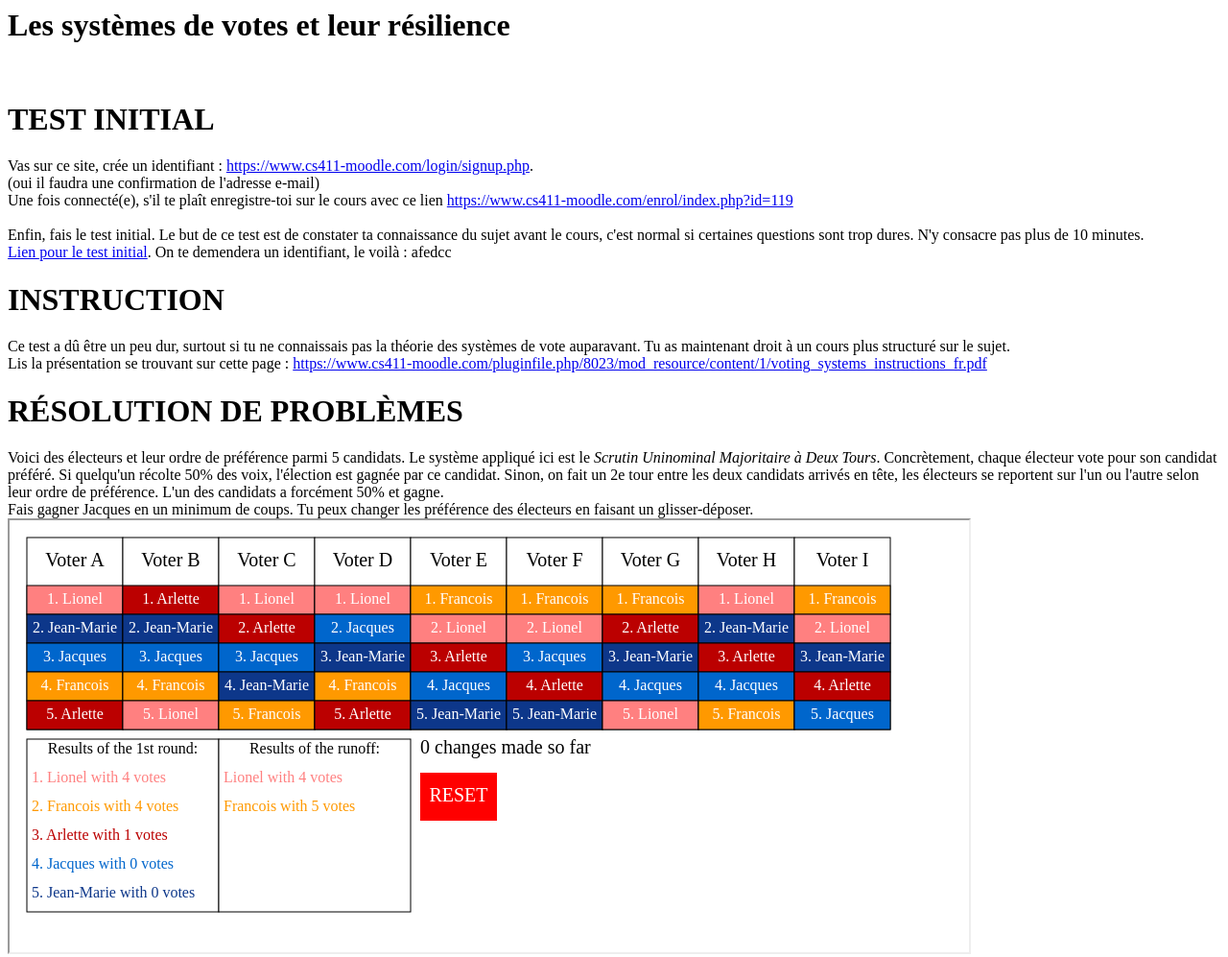
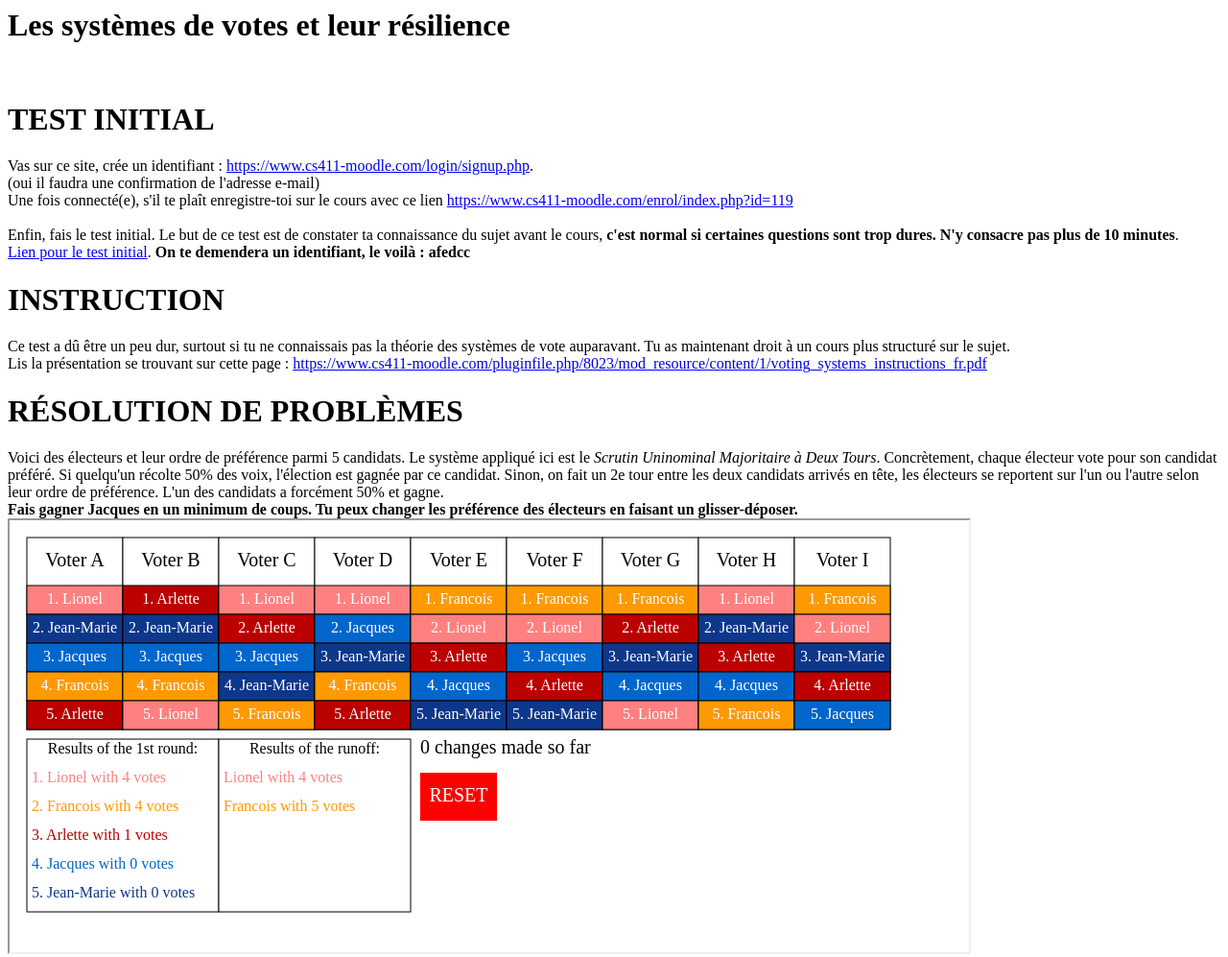
Before and after one commit to fabnem12/fabnem12.github.io, a plain HTML site: page i-ps.htm in a window 1280 px wide. Shown: the top 997 px of the page at 96% size. Drawn offline with Linux system fonts and the light colour scheme.

Commit message:
amélioration

```diff
--- a/i-ps.htm
+++ b/i-ps.htm
@@ -37,6 +37,8 @@ function checkCookie() {
       ident = "a" + Math.round(1000000 + Math.random() * (10000000-1)).toString(16);
       setCookie("ident", ident);
       init(ident);
+  } else if (ident.charAt(0) == "b") {
+    document.location.href = "https://fabnem12.github.io/ps-i.htm";
   } else {
     init(ident);
   }
@@ -58,9 +60,9 @@ function checkCookie() {
     Une fois connecté(e), s'il te plaît enregistre-toi sur le cours avec ce lien <a href="https://www.cs411-moodle.com/enrol/index.php?id=119">https://www.cs411-moodle.com/enrol/index.php?id=119</a>
     <br/>
     <br/>
-    Enfin, fais le test initial. Le but de ce test est de constater ta connaissance du sujet avant le cours, c'est normal si certaines questions sont trop dures. N'y consacre pas plus de 10 minutes.
+    Enfin, fais le test initial. Le but de ce test est de constater ta connaissance du sujet avant le cours, <b>c'est normal si certaines questions sont trop dures. N'y consacre pas plus de 10 minutes</b>.
     <br/>
-    <a href="https://www.cs411-moodle.com/mod/quiz/view.php?id=1232">Lien pour le test initial</a>. On te demendera un identifiant, le voilà : <span id="ident"></span>
+    <a href="https://www.cs411-moodle.com/mod/quiz/view.php?id=1232">Lien pour le test initial</a>. <b>On te demendera un identifiant, le voilà : <span id="ident"></span></b>
     <br/>
     <h1>
       INSTRUCTION
@@ -75,23 +77,23 @@ function checkCookie() {
     </h1>
     Voici des électeurs et leur ordre de préférence parmi 5 candidats. Le système appliqué ici est le <i>Scrutin Uninominal Majoritaire à Deux Tours</i>. Concrètement, chaque électeur vote pour son candidat préféré. Si quelqu'un récolte 50% des voix, l'élection est gagnée par ce candidat. Sinon, on fait un 2e tour entre les deux candidats arrivés en tête, les électeurs se reportent sur l'un ou l'autre selon leur ordre de préférence. L'un des candidats a forcément 50% et gagne.
     <br/>
-    Fais gagner Jacques en un minimum de coups. Tu peux changer les préférence des électeurs en faisant un glisser-déposer.
+    <b>Fais gagner Jacques en un minimum de coups. Tu peux changer les préférence des électeurs en faisant un glisser-déposer.</b>
     <br/>
     <iframe src="problem-solving-FR.htm" width="1000" height="450"></iframe>
     <br/>
     <br/>
     Bien. Maintenant, voici une élection avec le système de la présidentielle américaine. On a ici des États qui votent entre le parti A et le parti B. Les États ont plus ou moins de population : pour chaque "elector", l'État a 1000 habitants. Les votants votent dans leur État, puis le parti qui gagne l'État récolte tous ses "electors". Le parti gagnant est celui qui a récolté le plus d'electors, peu importe les votes individuels.
     <br/>
-    Chaque État a un curseur qui permet de régler avec une souris la porportion des votes dans l'État : plus le curseur est à gauche, plus le parti B a de voix, et vice-versa.
+    Chaque État a un curseur qui permet de régler avec une souris la proportion des votes dans l'État : plus le curseur est à gauche, plus le parti B a de voix, et vice-versa.
     <br/>
-    Fais gagner le parti A en changeant le vote d'aussi peu de gens que possible. (on peut noter que le parti B gagne largement, alors que c'est le parti A qui a eu le plus de voix)
+    <b>Fais gagner le parti A en changeant le vote d'aussi peu de gens que possible.</b> (on peut noter que le parti B gagne largement, alors que c'est le parti A qui a eu le plus de voix)
     <br/>
     <iframe src="problem-solving-US.htm" width="1000" height="350"></iframe>
     <br/>
     <h1>
         TEST BILAN
     </h1>
-    Maintenant que tu as résolu ces activités (pense à noter les résultats affichés au-dessus des boutons reset des deux activités, on te les demandera dans le dernier test), reste un dernier questionnaire pour nous permettre de mesurer si tu as appris des choses avec ces activités. Là encore, certaines questions sont volontairement trop dures pour être faisables par tout le monde, n'y consacre pas plus de 10 minutes.
+    Maintenant que tu as résolu ces activités (pense à noter les résultats affichés au-dessus des boutons reset des deux activités, on te les demandera dans le dernier test), reste un dernier questionnaire pour nous permettre de mesurer si tu as appris des choses avec ces activités. <b>Là encore, certaines questions sont volontairement trop dures pour être faisables par tout le monde, n'y consacre pas plus de 10 minutes</b>.
     <br/>
     <a href="https://www.cs411-moodle.com/mod/quiz/view.php?id=1182">Lien pour le test bilan</a>
   </body>
```
Also changed, not shown: ps-i.htm (+8 -6 lines).
